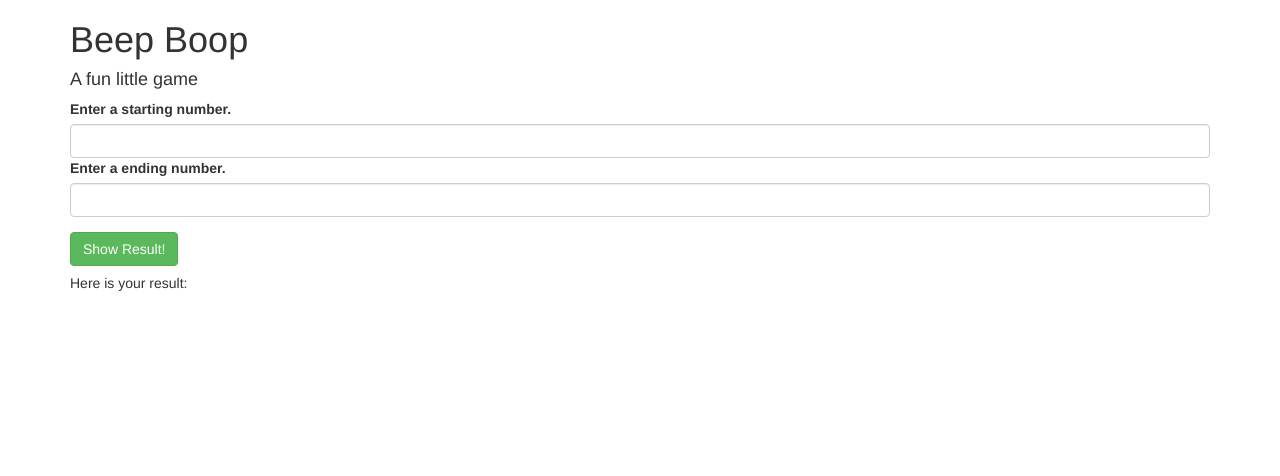
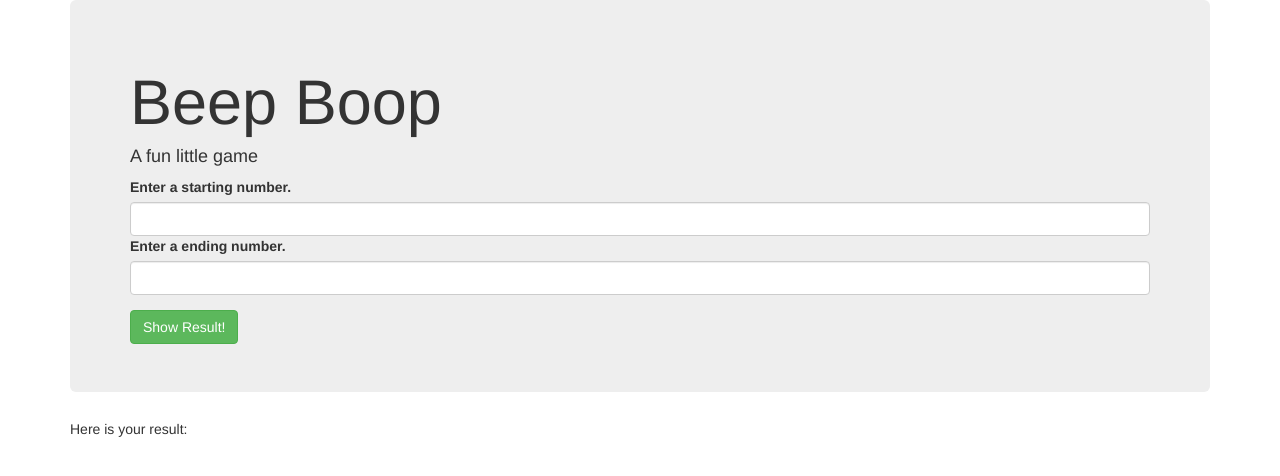
Before and after one commit to Lilkgb/Beep-Boop, a plain HTML site: page index.html in a window 1280 px wide. Drawn offline with Linux system fonts and the light colour scheme.

Commit message:
add jumbotron on input fields make it look a little better

```diff
--- a/index.html
+++ b/index.html
@@ -10,6 +10,7 @@
   </head>
   <body>
     <div class="container">
+      <div class=jumbotron>
       <h1>Beep Boop <h4>A fun little game</h4></h1>
       <form id="formOne">
         <div class="form-group">
@@ -20,6 +21,7 @@
         </div>
         <button type="submit" class="btn btn-success">Show Result!</button>
       </form>
+      </div>
       <div id="result">
         <h5>Here is your result: <br><span class="range"></span></h5>
       </div>
```
